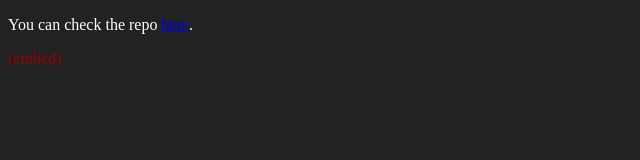
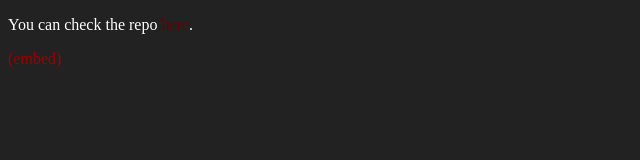
Before and after one commit to 8dcc/youtube-embed-window, a plain HTML site: page index.html in a window 1280 px wide. In both pictures the pointer is over the link "here". Shown: the full height of the page, 0-640 px from the left. Drawn offline with Linux system fonts and the light colour scheme.

Commit message:
Update main.css

```diff
--- a/css/main.css
+++ b/css/main.css
@@ -73,13 +73,13 @@ p {
     color: #690000;
 }
 
-button {
+a {
     color: #980000;
     text-decoration: none;
 
 }
 
-button:hover {
+a:hover {
     cursor: pointer;
     color: #690000;
 }
```
